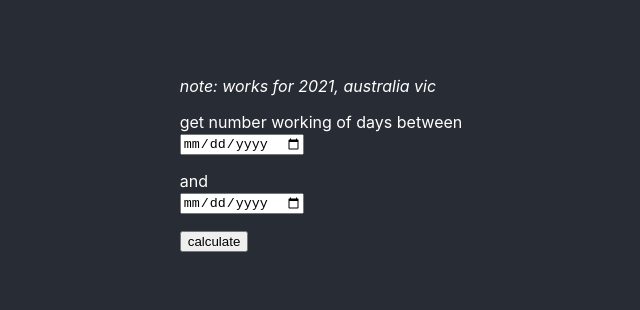
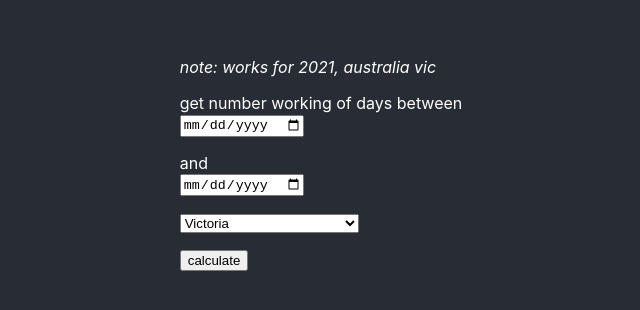
Before and after one commit to jasonlwj/working-days-tool, a React (Create React App) app: page / in a window 1280 px wide. Shown: the part 236-546 px from the top of the page, without its empty margins (319-959 px from the left). Built offline with nearby package versions, Linux system fonts and the light colour scheme; no server answers; the HTML template or start-up script is replaced by a standard one.

Commit message:
Add selector for jurisdiction

```diff
--- a/src/App.js
+++ b/src/App.js
@@ -13,16 +13,20 @@ const App = () => {
 	const [ dayCount, setDayCount ] = useState(null)
 	const [ fromDate, setFromDate ] = useState(null)
 	const [ toDate, setToDate ] = useState(null)
+	const [ state, setState ] = useState('vic')
 	const [ publicHolidays, setPublicHolidays ] = useState([])
 
+	// call the holiday service
 	useEffect(() => {
 		holidayService
 			.get()
 			.then(returnedHolidays => setPublicHolidays(returnedHolidays))
 	}, [])
 
+	// form input handlers
 	const handleFromDateChange = event => setFromDate(new Date(event.target.value))
 	const handleToDateChange = event => setToDate(new Date(event.target.value))
+	const handleStateChange = event => setState(event.target.value)
 
 	const handleCalculate = state => {
 		if (fromDate && toDate) {
@@ -30,8 +34,6 @@ const App = () => {
 			const filteredHolidays = publicHolidays.filter(holiday => holiday.jurisdiction === state)
 			let workDayCount = 0
 			let currentDate = new Date(fromDate)
-
-			// console.log(filteredHolidays.map(holiday => holiday.date.getTime()).includes(currentDate.getTime()))
 
 			while (currentDate <= toDate) {
 				if (
@@ -50,6 +52,7 @@ const App = () => {
 			console.log(':(')
 	}
 
+	// render to screen
 	return (
 		<div className="App">
 			<div>
@@ -58,7 +61,19 @@ const App = () => {
 				<input type="date" onChange={handleFromDateChange} /></p>
 				<p>and <br />
 				<input type="date" onChange={handleToDateChange} /></p>
-				<button onClick={() => handleCalculate("vic")}>calculate</button>
+				<p>
+					<select value={state} onChange={handleStateChange}>
+						<option value="act">Australian Capital Territory</option>
+						<option value="nsw">New South Wales</option>
+						<option value="nt">Northern Territory</option>
+						<option value="qld">Queensland</option>
+						<option value="sa">South Australia</option>
+						<option value="tas">Tasmania</option>
+						<option value="vic">Victoria</option>
+						<option value="wa">Western Australia</option>
+					</select>
+				</p>
+				<button onClick={() => handleCalculate(state)}>calculate</button>
 				<DayView dayCount={dayCount} />
 			</div>
 		</div>
```
